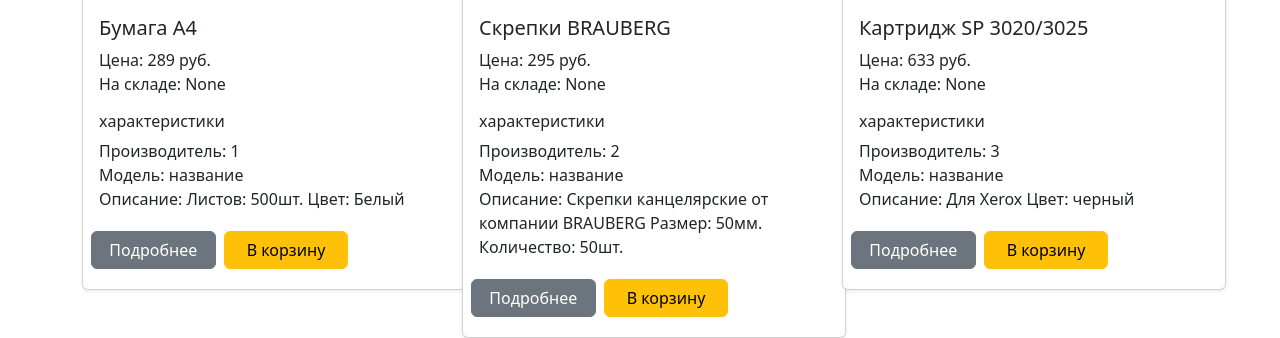
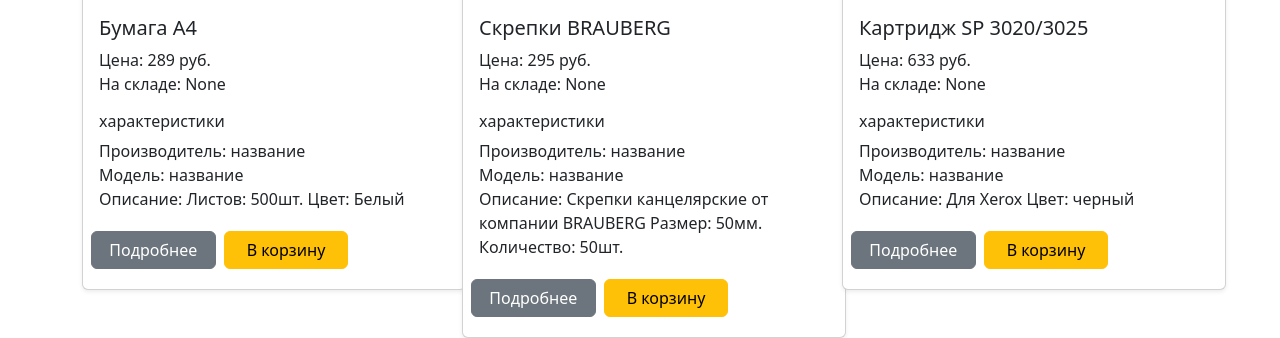
Before and after one commit to AlexandrBxbrxv/dz_19_2, a Django app: template catalog/templates/catalog/equipment.html in a window 1280 px wide. Shown: the part 483-821 px from the top of the page. Run offline with Django 5.2, Linux system fonts and the light colour scheme; data comes from the database, SQL or seed files in the repository; tables that the repository leaves empty hold one stand-in row (values such as "Sample post"); the template is opened without the code that fills it: values that come from a table or form of the project are taken from there, most other values are stand-ins (such as "Sample title", 1, 10 or a date in 2020).

Commit message:
убрал проверочную строку(выводил id)

```diff
--- a/catalog/templates/catalog/equipment.html
+++ b/catalog/templates/catalog/equipment.html
@@ -17,7 +17,7 @@
           <h5 class="card-title">{{ item.name|slice:":50" }}</h5>
           <p class="card-text">Цена: {{ item.price }} руб.<br>На складе: None</p>
           <h6 class="card-text">характеристики</h6>
-          <p class="card-text">Производитель: {{ item.id }}<br>
+          <p class="card-text">Производитель: название<br>
             Модель: название<br>
             Описание: {{ item.description|slice:":150" }}</p>
           <div class="row">
```
